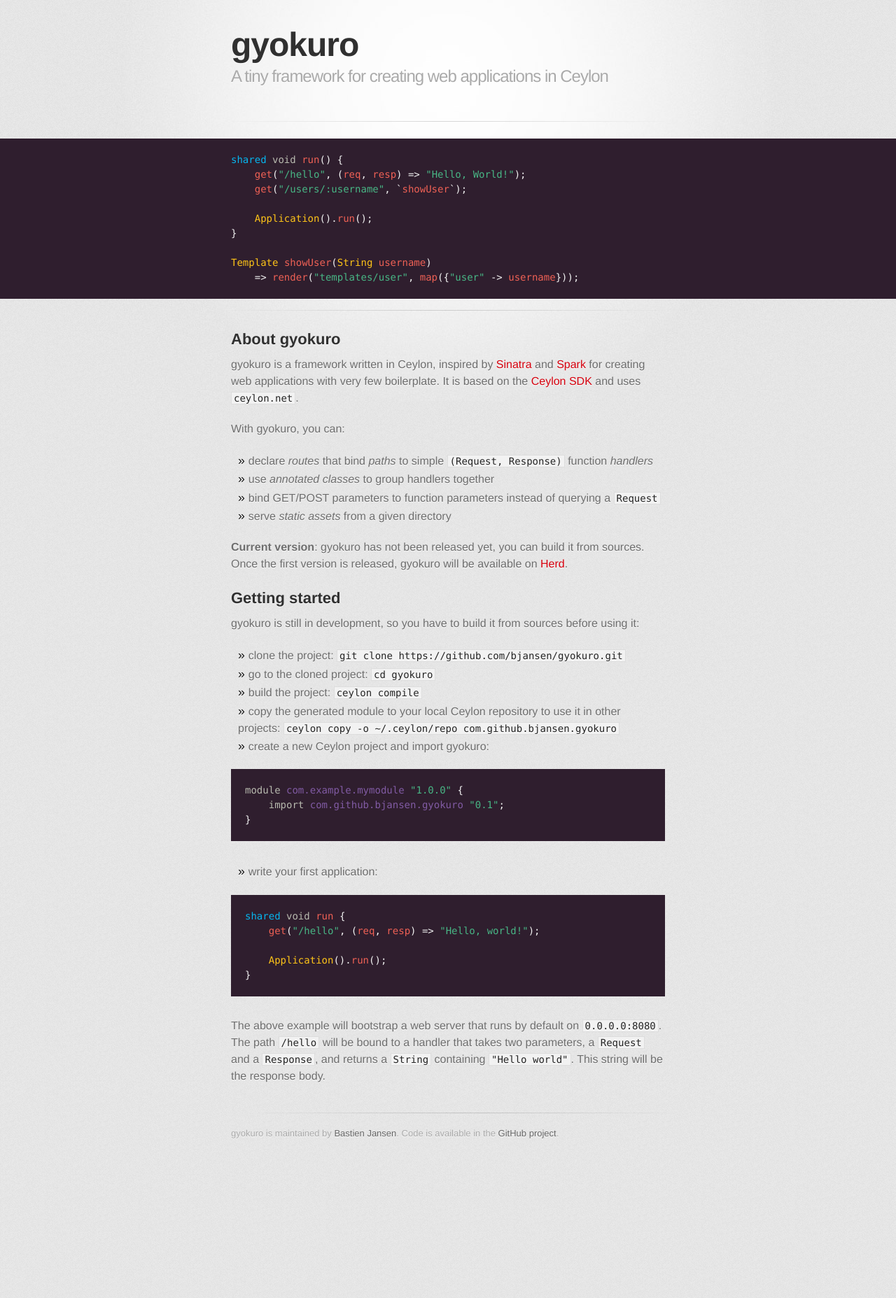
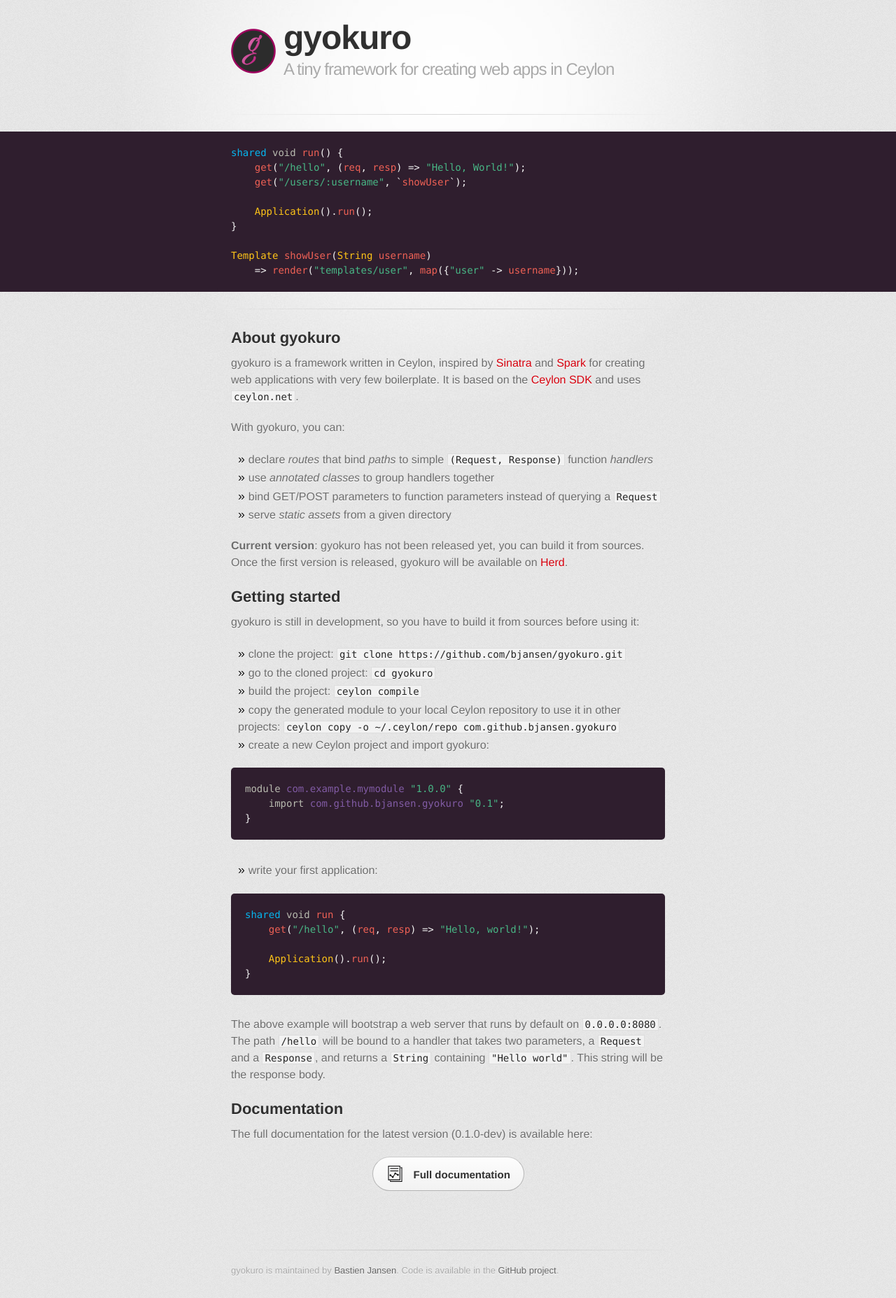
Before and after one commit to bjansen/gyokuro, a Jekyll site: the page built from index.md, in a window 1280 px wide. Shown: the whole page at 70% size. Built offline with Jekyll 4.4.1, drawn with Linux system fonts in a browser that asks for light colours; some web fonts are replaced; before the commit the page ends 1659 px from its top, so only the background shows below that.

Commit message:
More doc

```diff
--- a/_includes/head.html
+++ b/_includes/head.html
@@ -12,4 +12,6 @@
   <link rel="stylesheet" type="text/css" href="{{ "/stylesheets/print.css" | prepend: site.baseurl }}" media="print">
 
   <link rel="canonical" href="{{ page.url | replace:'index.html','' | prepend: site.baseurl | prepend: site.url }}">
+
+  <link rel="shortcut icon" sizes="16x16 32x32" href="{{ "/images/favicon.ico" | prepend: site.baseurl }}">
 </head>
--- a/_includes/header.html
+++ b/_includes/header.html
@@ -1,6 +1,8 @@
+<a href="{{'/' | prepend: site.baseurl}}">
 <header>
   <h1>gyokuro</h1>
-  <h2>A tiny framework for creating web applications in Ceylon</h2>
+  <h2>A tiny framework for creating web apps in Ceylon</h2>
 </header>
+</a>
 
 <hr>
--- a/index.md
+++ b/index.md
@@ -60,3 +60,11 @@
 The above example will bootstrap a web server that runs by default on `0.0.0.0:8080`. The
 path `/hello` will be bound to a handler that takes two parameters, a `Request` and a `Response`,
 and returns a `String` containing `"Hello world"`. This string will be the response body.
+
+## Documentation
+
+The full documentation for the latest version (0.1.0-dev) is available here:
+
+<a href="{{ "/doc/0.1" | prepend: site.baseurl }}" class="button" id="doc-link"><span>Full documentation</span></a>
+
+<br/>
--- a/stylesheets/stylesheet.css
+++ b/stylesheets/stylesheet.css
@@ -64,8 +64,11 @@
 }
 
 header {
-  padding-top: 35px;
+  padding-top: 25px;
   padding-bottom: 25px;
+  background: url(../images/logo.png) no-repeat left center;
+  background-size: 64px 64px;
+  padding-left: 75px;
 }
 
 header h1 {
@@ -105,7 +108,7 @@
 a.button {
   display: block;
   float: left;
-  width: 179px;
+  width: 199px;
   padding: 12px 8px 12px 8px;
   margin-right: 14px;
   font-size: 15px;
@@ -152,17 +155,12 @@
   padding-left: 50px;
 }
 
-#download-zip span {
-  background: transparent url(../images/zip-icon.png) 12px 50% no-repeat;
+#doc-link span {
+  background: transparent url(../images/doc.svg) 12px 50% no-repeat;
 }
-#download-tar-gz span {
-  background: transparent url(../images/tar-gz-icon.png) 12px 50% no-repeat;
-}
-#view-on-github span {
-  background: transparent url(../images/octocat-icon.png) 12px 50% no-repeat;
-}
-#view-on-github {
-  margin-right: 0;
+#doc-link {
+    float: none;
+    margin: auto;
 }
 
 code, pre {
@@ -184,6 +182,7 @@
   color: #f2f2f2;
   text-shadow: none;
   background: #303030;
+  border-radius: 5px;
 }
 pre code {
   padding: 0;
@@ -384,7 +383,29 @@
     background-color: #2f1e2e;
 }
 
+.hero-code + hr {
+    margin-top: 24px;
+}
+
 .hero-code pre {
     margin: auto;
     width: 620px;
 }
+
+.gotcha {
+    background-color: rgba(255, 173, 176, 0.21);
+    padding: 10px;
+    text-shadow: 0 1px 0 rgba(255, 255, 255, 0.3);
+    margin-bottom: 10px;
+}
+
+.gotcha:before {
+    content: "Gotcha!";
+    display: block;
+    font-size: 1.1em;
+    font-weight: bold;
+}
+
+.gotcha code {
+    background-color: #f2c8cf;
+}
```
Also changed, not shown: doc/0.1/index.md (added, +215 -0 lines), images/doc.svg (added), images/favicon.ico (added), images/logo.png (added).
